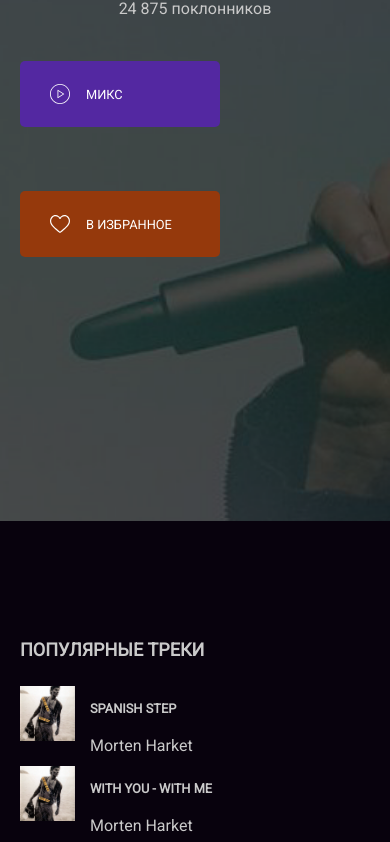
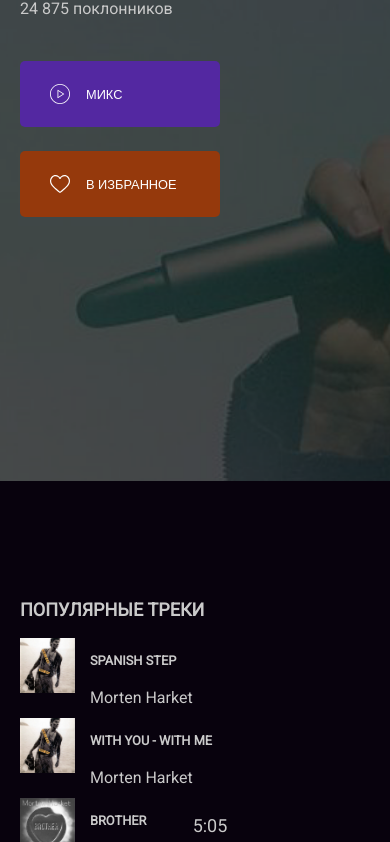
Before and after one commit to Emilya-02/layout-designer-project-lvl2, a plain HTML site: page src/artist.html in a window 390 px wide. Shown: the part 298-1140 px from the top of the page. Drawn offline with Linux system fonts and the light colour scheme.

Commit message:
header mobile

```diff
--- a/src/artist.html
+++ b/src/artist.html
@@ -31,7 +31,6 @@
       <input type="text" placeholder="ПОИСК...">
     </div>
   </div>
-  <main>
   <div id="page-description" class="description back-2">
     <div class="main-container">
       <h1>Morten Harket</h1>
@@ -39,11 +38,11 @@
       <div class="flex-button">
         <button class="btn">
           <img src="./images/play-button.svg" alt="проигрыватель">
-            <p>МИКС</p>
+          МИКС
         </button>
         <button class="btn">
           <img src="./images/heart.svg" alt="like">
-            <p>В ИЗБРАННОЕ</p>
+          В ИЗБРАННОЕ
         </button>
       </div>
     </div>
--- a/src/style.css
+++ b/src/style.css
@@ -850,6 +850,11 @@ hr {
     background-image: url(./images/Morten-Harket.png);
 }
 
+.back-2 h1,
+.back-2 p {
+    text-align: left;
+}
+
 .flex-button {
     display: flex;
     flex-wrap: wrap;
@@ -866,6 +871,7 @@ hr {
     border: none;
     width: 200px;
     padding: 20px 30px;
+    font-size: 12.8px;
 }
 
 .flex-button .btn:first-child {
@@ -878,9 +884,17 @@ hr {
     background: #95390C;
 }
 
+@media (max-width: 415px) {
+
+    .flex-button .btn:last-child {
+        margin-top: 0;
+    }
+}
+
 .flex-button img {
     width: 20px;
     filter:brightness(0) invert(1);
+    margin-right: 16px;
 }
 
 .flex-button p {
@@ -927,7 +941,6 @@ hr {
 
 .artist h2 {
     text-align: left;
-    margin-bottom: 23px;
 }
 
 .flex-track {
```
Lines whose indentation alone changed are shown as unchanged.
